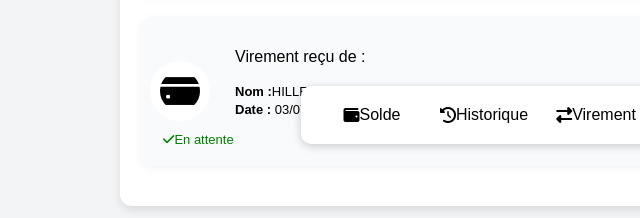
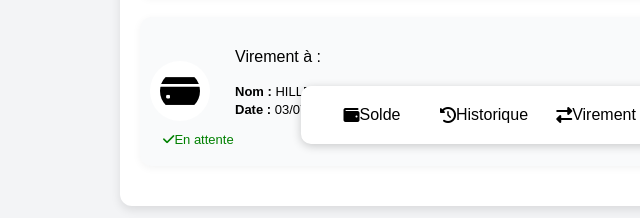
Before and after one commit to kouame-yao/acces.bank, a website: page public/historique.html in a window 1280 px wide. Shown: the part 656-874 px from the top of the page, 100-740 px from the left. Drawn offline with Linux system fonts and the light colour scheme; no server answers.

Commit message:
Update historique.html
Deuxieme modifiaction de la page historique

```diff
--- a/public/historique.html
+++ b/public/historique.html
@@ -116,9 +116,9 @@
         </div>
         <div class="virement-details">
           <div class="nom-prenom">
-            <p>Virement reçu de :</p>
+            <p>Virement à :</p>
             <span style="font-size: 13px"
-              ><strong>Nom :</strong>HILLEBRAND MICHAEL</span
+              ><strong>Nom :</strong> HILLEBRAND MICHAEL</span
             >
             <br />
             <!-- <span style="font-size: 13px"
```
